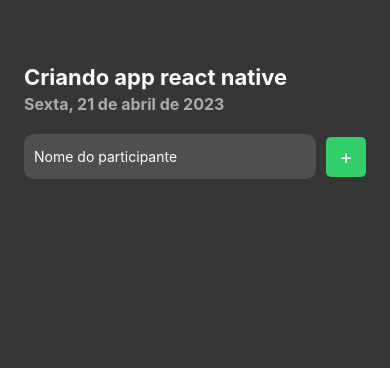
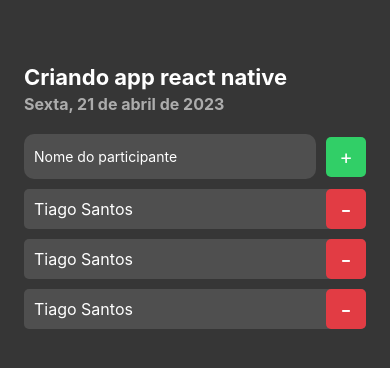
Before and after one commit to Tiagoamrein/Ignite, a React Native app in the folder imhere/: screen / in a window 390 px wide. Shown: the top 368 px of the page. Built offline with nearby package versions, Linux system fonts and the light colour scheme.

Commit message:
criando componentes

```diff
--- /dev/null
+++ b/imhere/src/components/Participant/index.tsx
@@ -0,0 +1,13 @@
+import { View, Text,TouchableOpacity } from "react-native";
+import {styles} from "./styles"
+
+export function Participant(){
+  return(
+    <View style={styles.container}>
+      <Text style={styles.name}>Tiago Santos</Text>
+      <TouchableOpacity style={styles.button} >
+      <Text style={styles.buttonText}>-</Text>
+    </TouchableOpacity>
+    </View>
+  )
+}
--- /dev/null
+++ b/imhere/src/components/Participant/styles.ts
@@ -0,0 +1,31 @@
+import { StyleSheet } from "react-native";
+
+export const styles = StyleSheet.create({
+  container: {
+    width: '100%',
+    backgroundColor: '#4F4F4F',
+    borderRadius: 5,
+    flexDirection: 'row',
+    alignItems: 'center',
+    marginBottom: 10,
+  },
+  name: {
+    flex: 1,
+    fontSize: 16,
+    color: '#FFF',
+    padding:10
+  },
+  buttonText: {
+    color: '#FFF',
+    fontSize: 24
+  },
+  button: {
+    width: 40,
+    height: 40,
+    borderRadius: 5,
+    backgroundColor: '#E23C44',
+    alignItems: 'center',
+    justifyContent: 'center',
+
+  },
+})
--- a/imhere/src/screens/home/index.tsx
+++ b/imhere/src/screens/home/index.tsx
@@ -1,5 +1,7 @@
 import { View, Text, TextInput, TouchableOpacity } from "react-native"
 import { styles } from "./styles"
+import { Participant } from "../../components/Participant"
+
 
 function handlerParticipantAdd(){
   console.log("participant add")
@@ -19,6 +21,10 @@
     <TouchableOpacity style={styles.button} onPress={handlerParticipantAdd}>
       <Text style={styles.buttonText}>+</Text>
     </TouchableOpacity></View>
+
+    <Participant/>
+    <Participant/>
+    <Participant/>
     </View>
   )
 }
--- a/imhere/src/screens/home/styles.ts
+++ b/imhere/src/screens/home/styles.ts
@@ -4,7 +4,7 @@
   container:{
     flex:1,
     backgroundColor: '#363636',
-    padding: 24
+    padding: 24,
 
   },
   eventName:{
@@ -34,7 +34,7 @@
     fontSize:20
   },
   button:{
-    backgroundColor: '#31cf67',
+    backgroundColor: '#31CF67',
     width: 40,
     height: 40,
     borderRadius: 5,
@@ -47,6 +47,7 @@
     alignItems: 'center',
     marginTop: 10,
     gap: 10,
+    marginBottom: 10,
   }
 
 })
```
